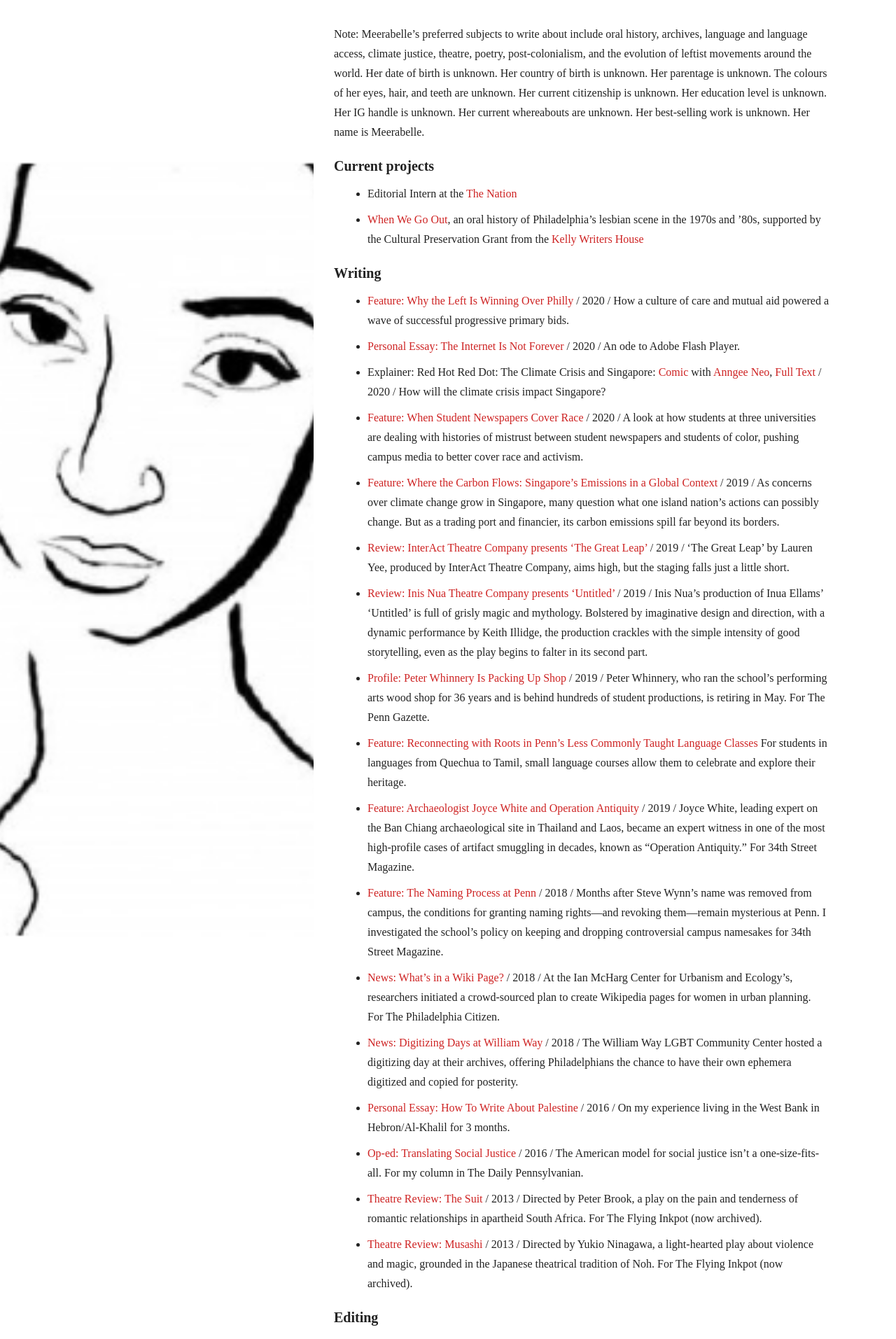
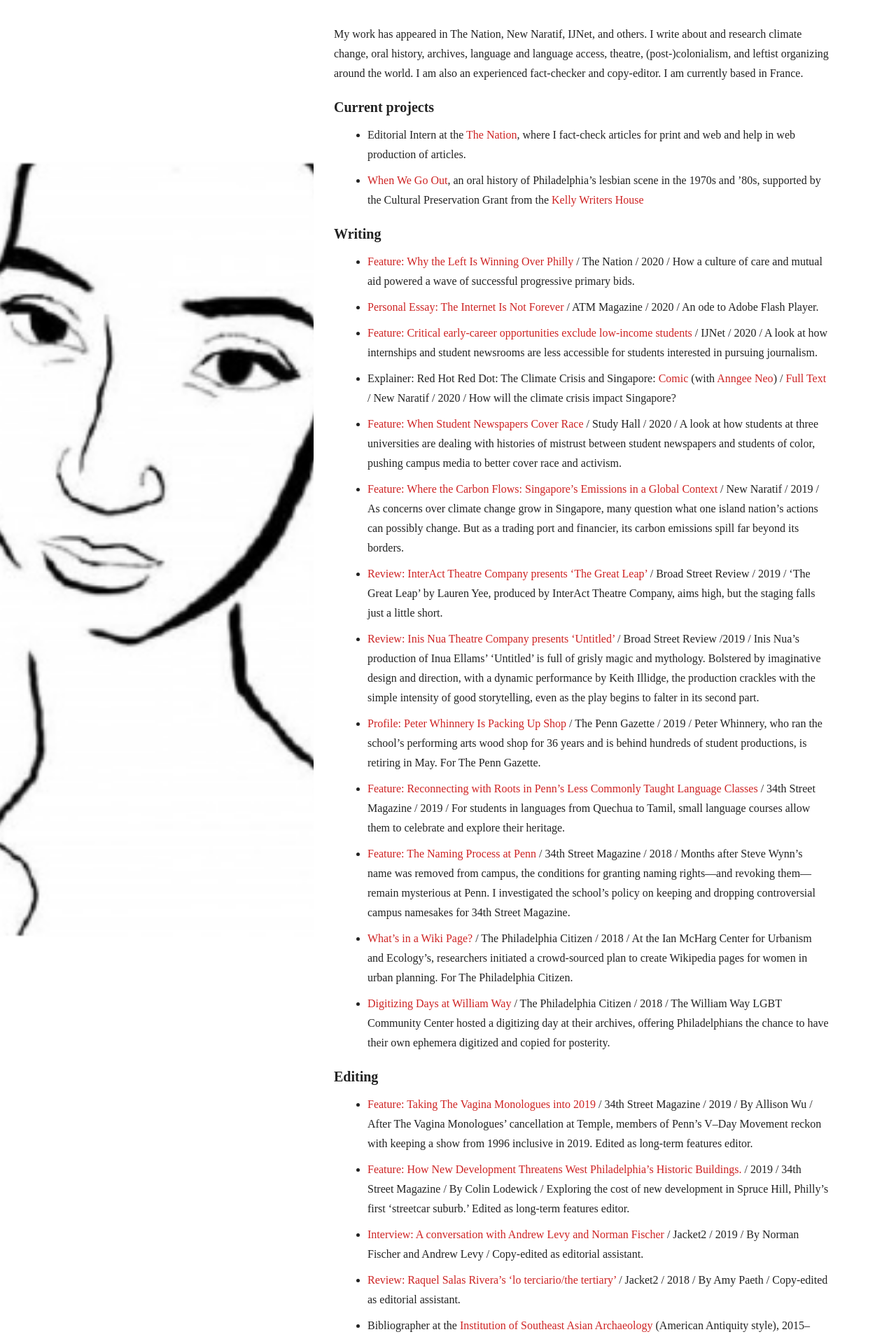
Before and after one commit to meerabellejesuthasan/meerabellejesuthasan.github.io, a Jekyll site: the page built from index.md, in a window 1280 px wide. Shown: the top 1913 px of the page at 70% size. Built offline with Jekyll 4.4.1, drawn with Linux system fonts in a browser that asks for light colours; nearby versions of some CDN libraries; some web fonts are replaced; Markdown is read by kramdown in place of the engine named in the settings; some of the changed text lies outside the part shown.

Commit message:
updated again

```diff
--- a/_layouts/default.html
+++ b/_layouts/default.html
@@ -40,7 +40,7 @@
             </button></a>
             <br>
             <a href="{{site.baseurl}}/#social-networking">
-              <button class="nav-button">Social Networking
+            <button class="nav-button">Social Networking
             </button></a>
             <br>
             <a href="{{site.baseurl}}/#dramatizing">
@@ -51,9 +51,9 @@
             <button class="nav-button">FAQ
             </button></a>
           </span>
-        </li>
+          </li>
+        </div>
         </center>
-    </div>
   </header>
   <article>
     <div class="container">
--- a/index.md
+++ b/index.md
@@ -1,36 +1,33 @@
 ---
 layout: default
 ---
- Note: Meerabelle's preferred subjects to write about include oral history, archives, language and language access, climate justice, theatre, poetry, post-colonialism, and the evolution of leftist movements around the world. Her date of birth is unknown. Her country of birth is unknown. Her parentage is unknown. The colours of her eyes, hair, and teeth are unknown. Her current citizenship is unknown. Her education level is unknown. Her IG handle is unknown. Her current whereabouts are unknown. Her best-selling work is unknown. Her name is Meerabelle.
+My work has appeared in The Nation, New Naratif, IJNet, and others. I write about and research climate change, oral history, archives, language and language access, theatre, (post-)colonialism, and leftist organizing around the world. I am also an experienced fact-checker and copy-editor. I am currently based in France.
 
 <h1> Current projects </h1>
-* Editorial Intern at the [The Nation](https://thenation.com)
+* Editorial Intern at the [The Nation](https://thenation.com), where I fact-check articles for print and web and help in web production of articles.
 * [When We Go Out](http://whenwegoout.substack.com/), an oral history of Philadelphia's lesbian scene in the 1970s and '80s, supported by the Cultural Preservation Grant from the [Kelly Writers House](http://writing.upenn.edu)
 
 <h1 id="writing"> Writing </h1>
-* [Feature: Why the Left Is Winning Over Philly](https://www.thenation.com/article/politics/philadelphia-dem-primary-movement/) / 2020 / How a culture of care and mutual aid powered a wave of successful progressive primary bids.
-* [Personal Essay: The Internet Is Not Forever](https://www.atm-magazine.com/atm-magazine-issue-01-wicked/the-internet-is-not-forever-lacartoonerie) / 2020 / An ode to Adobe Flash Player.
-* Explainer: Red Hot Red Dot: The Climate Crisis and Singapore: [Comic](https://newnaratif.com/comic/red-hot-red-dot-the-climate-crisis-and-singapore/) with [Anngee Neo](https://www.anngee.sg/), [Full Text](https://newnaratif.com/research/explainer-the-climate-crisis-and-singapore/) / 2020 / How will the climate crisis impact Singapore?
-* [Feature: When Student Newspapers Cover Race](https://studyhall.xyz/when-student-newspapers-cover-race/) / 2020 / A look at how students at three universities are dealing with histories of mistrust between student newspapers and students of color, pushing campus media to better cover race and activism.
-* [Feature: Where the Carbon Flows: Singapore’s Emissions in a Global Context](https://newnaratif.com/journalism/where-the-carbon-flows-singapores-emissions-in-a-global-context/share/zrrenoryyrw/22367e845ad71c7a278473e5a2995387/) / 2019 / As concerns over climate change grow in Singapore, many question what one island nation’s actions can possibly change. But as a trading port and financier, its carbon emissions spill far beyond its borders.
-* [Review: InterAct Theatre Company presents 'The Great Leap'](https://www.broadstreetreview.com/theater/interact-theatre-company-presents-lauren-yees-the-great-leap) / 2019 / 'The Great Leap' by Lauren Yee, produced by InterAct Theatre Company, aims high, but the staging falls just a little short.
-* [Review: Inis Nua Theatre Company presents 'Untitled'](https://www.broadstreetreview.com/theater/inis-nua-theatre-company-presents-inua-ellamss-untitled#) / 2019 / Inis Nua's production of Inua Ellams' 'Untitled' is full of grisly magic and mythology. Bolstered by imaginative design and direction, with a dynamic performance by Keith Illidge, the production crackles with the simple intensity of good storytelling, even as the play begins to falter in its second part.
-* [Profile: Peter Whinnery Is Packing Up Shop](http://thepenngazette.com/peter-whinnery-is-packing-up-shop/) / 2019 / Peter Whinnery, who ran the school's performing arts wood shop for 36 years and is behind hundreds of student productions, is retiring in May. For The Penn Gazette.
-* [Feature: Reconnecting with Roots in Penn's Less Commonly Taught Language Classes](https://www.34st.com/article/2019/05/penn-upenn-language-courses-academics-tamil-polish-quechua-linguistics) For students in languages from Quechua to Tamil, small language courses allow them to celebrate and explore their heritage.
-* [Feature: Archaeologist Joyce White and Operation Antiquity](https://www.34st.com/article/2019/02/joyce-white-ban-chiang-artifact-smuggling-penn-museum-thailand-fbi-investigation) / 2019 / Joyce White, leading expert on the Ban Chiang archaeological site in Thailand and Laos, became an expert witness in one of the most high-profile  cases of artifact smuggling in decades, known as "Operation Antiquity." For 34th Street Magazine.
-* [Feature: The Naming Process at Penn](https://www.34st.com/article/2018/12/upenn-naming-renaming-wynn-commons-bill-cosby) / 2018 / Months after Steve Wynn’s name was removed from campus, the conditions for granting naming rights—and revoking them—remain mysterious at Penn. I investigated the school's policy on keeping and dropping controversial campus namesakes for 34th Street Magazine.
-* [News: What's in a Wiki Page?](https://thephiladelphiacitizen.org/whats-in-a-wiki-page/) / 2018 / At the Ian McHarg Center for Urbanism and Ecology's, researchers initiated a crowd-sourced plan to create Wikipedia pages for women in urban planning. For The Philadelphia Citizen.
-* [News: Digitizing Days at William Way](https://thephiladelphiacitizen.org/the-citizen-recommends-digitizing-days-at-william-way/) / 2018 / The William Way LGBT Community Center hosted a digitizing day at their archives, offering Philadelphians the chance to have their own ephemera digitized and copied for posterity.
-* [Personal Essay: How To Write About Palestine](https://extranewsfeed.com/how-to-write-about-palestine-cee2ccacf5d6) / 2016 / On my experience living in the West Bank in Hebron/Al-Khalil for 3 months.
-* [Op-ed: Translating Social Justice](https://www.thedp.com/article/2016/04/meerabelle-jesuthasan-translating-social-justice) / 2016 / The American model for social justice isn’t a one-size-fits-all. For my column in The Daily Pennsylvanian.
-* [Theatre Review: The Suit](http://www.inkpotreviews.com/2013reviews/1124,suit,mj.xml) / 2013 / Directed by Peter Brook, a play on the pain and tenderness of romantic relationships in apartheid South Africa. For The Flying Inkpot (now archived).
-* [Theatre Review: Musashi](http://www.inkpotreviews.com/2013reviews/1109,musa,mj.xml) / 2013 / Directed by Yukio Ninagawa, a light-hearted play about violence and magic, grounded in the Japanese theatrical tradition of Noh. For The Flying Inkpot (now archived).
+* [Feature: Why the Left Is Winning Over Philly](https://www.thenation.com/article/politics/philadelphia-dem-primary-movement/) / The Nation / 2020 / How a culture of care and mutual aid powered a wave of successful progressive primary bids.
+* [Personal Essay: The Internet Is Not Forever](https://www.atm-magazine.com/atm-magazine-issue-01-wicked/the-internet-is-not-forever-lacartoonerie) / ATM Magazine / 2020 / An ode to Adobe Flash Player.
+* [Feature: Critical early-career opportunities exclude low-income students](https://ijnet.org/en/story/critical-early-career-opportunities-exclude-low-income-students) / IJNet / 2020 / A look at how internships and student newsrooms are less accessible for students interested in pursuing journalism.
+* Explainer: Red Hot Red Dot: The Climate Crisis and Singapore: [Comic](https://newnaratif.com/comic/red-hot-red-dot-the-climate-crisis-and-singapore/) (with [Anngee Neo](https://www.anngee.sg/)) / [Full Text](https://newnaratif.com/research/explainer-the-climate-crisis-and-singapore/) / New Naratif / 2020 / How will the climate crisis impact Singapore?
+* [Feature: When Student Newspapers Cover Race](https://studyhall.xyz/when-student-newspapers-cover-race/) /  Study Hall / 2020 / A look at how students at three universities are dealing with histories of mistrust between student newspapers and students of color, pushing campus media to better cover race and activism.
+* [Feature: Where the Carbon Flows: Singapore’s Emissions in a Global Context](https://newnaratif.com/journalism/where-the-carbon-flows-singapores-emissions-in-a-global-context/share/zrrenoryyrw/22367e845ad71c7a278473e5a2995387/) / New Naratif / 2019 / As concerns over climate change grow in Singapore, many question what one island nation’s actions can possibly change. But as a trading port and financier, its carbon emissions spill far beyond its borders.
+* [Review: InterAct Theatre Company presents 'The Great Leap'](https://www.broadstreetreview.com/theater/interact-theatre-company-presents-lauren-yees-the-great-leap) / Broad Street Review / 2019 / 'The Great Leap' by Lauren Yee, produced by InterAct Theatre Company, aims high, but the staging falls just a little short.
+* [Review: Inis Nua Theatre Company presents 'Untitled'](https://www.broadstreetreview.com/theater/inis-nua-theatre-company-presents-inua-ellamss-untitled#) / Broad Street Review /2019 / Inis Nua's production of Inua Ellams' 'Untitled' is full of grisly magic and mythology. Bolstered by imaginative design and direction, with a dynamic performance by Keith Illidge, the production crackles with the simple intensity of good storytelling, even as the play begins to falter in its second part.
+* [Profile: Peter Whinnery Is Packing Up Shop](http://thepenngazette.com/peter-whinnery-is-packing-up-shop/) / The Penn Gazette / 2019 / Peter Whinnery, who ran the school's performing arts wood shop for 36 years and is behind hundreds of student productions, is retiring in May. For The Penn Gazette.
+* [Feature: Reconnecting with Roots in Penn's Less Commonly Taught Language Classes](https://www.34st.com/article/2019/05/penn-upenn-language-courses-academics-tamil-polish-quechua-linguistics) / 34th Street Magazine / 2019 / For students in languages from Quechua to Tamil, small language courses allow them to celebrate and explore their heritage.
+* [Feature: The Naming Process at Penn](https://www.34st.com/article/2018/12/upenn-naming-renaming-wynn-commons-bill-cosby) / 34th Street Magazine / 2018 / Months after Steve Wynn’s name was removed from campus, the conditions for granting naming rights—and revoking them—remain mysterious at Penn. I investigated the school's policy on keeping and dropping controversial campus namesakes for 34th Street Magazine.
+* [What's in a Wiki Page?](https://thephiladelphiacitizen.org/whats-in-a-wiki-page/) / The Philadelphia Citizen / 2018 / At the Ian McHarg Center for Urbanism and Ecology's, researchers initiated a crowd-sourced plan to create Wikipedia pages for women in urban planning. For The Philadelphia Citizen.
+* [Digitizing Days at William Way](https://thephiladelphiacitizen.org/the-citizen-recommends-digitizing-days-at-william-way/) / The Philadelphia Citizen / 2018 / The William Way LGBT Community Center hosted a digitizing day at their archives, offering Philadelphians the chance to have their own ephemera digitized and copied for posterity.
+
 
 <h1 id="editing"> Editing </h1>
-* [Feature: Taking The Vagina Monologues into 2019](https://www.34st.com/article/2019/02/vagina-monologues-v-day-eve-ensler-feature-valentines-day-love-issue) / 2019 / By Allison Wu / After The Vagina Monologues' cancellation at Temple, members of Penn's V–Day Movement reckon with keeping a show from 1996 inclusive in 2019. Edited for 34th Street Magazine, as long-term features editor.
-* [Feature: How New Development Threatens West Philadelphia's Historic Buildings.](https://www.34st.com/article/2019/01/historic-preservation-west-philadelphia-spruce-hill-uch-campus-apartments-gentrification) / 2019 / By Colin Lodewick / Exploring the cost of new development in Spruce Hill, Philly’s first ‘streetcar suburb.’ Edited for 34th Street Magazine, as long-term features editor.
-* [Interview: A conversation with Andrew Levy and Norman Fischer](http://jacket2.org/interviews/condemnation-confrontation-remembrance) / 2019 / By Norman Fischer and Andrew Levy / Copy-edited for Jacket2, as editorial assistant.
-* [Review: Raquel Salas Rivera's 'lo terciario/the tertiary'](http://jacket2.org/reviews/products-labor) / 2018 / By Amy Paeth / Copy-edited for Jacket2, as editorial assistant.
+* [Feature: Taking The Vagina Monologues into 2019](https://www.34st.com/article/2019/02/vagina-monologues-v-day-eve-ensler-feature-valentines-day-love-issue) / 34th Street Magazine / 2019 / By Allison Wu / After The Vagina Monologues' cancellation at Temple, members of Penn's V–Day Movement reckon with keeping a show from 1996 inclusive in 2019. Edited as long-term features editor.
+* [Feature: How New Development Threatens West Philadelphia's Historic Buildings.](https://www.34st.com/article/2019/01/historic-preservation-west-philadelphia-spruce-hill-uch-campus-apartments-gentrification) / 2019 / 34th Street Magazine / By Colin Lodewick / Exploring the cost of new development in Spruce Hill, Philly’s first ‘streetcar suburb.’ Edited as long-term features editor.
+* [Interview: A conversation with Andrew Levy and Norman Fischer](http://jacket2.org/interviews/condemnation-confrontation-remembrance) / Jacket2 / 2019 / By Norman Fischer and Andrew Levy / Copy-edited as editorial assistant.
+* [Review: Raquel Salas Rivera's 'lo terciario/the tertiary'](http://jacket2.org/reviews/products-labor) / Jacket2 / 2018 / By Amy Paeth / Copy-edited as editorial assistant.
 * Bibliographer at the [Institution of Southeast Asian Archaeology](https://iseaarchaeology.org/ban-chiang-project/) (American Antiquity style), 2015–2016
 
 <h1 id="researching"> Researching </h1>
@@ -64,10 +61,13 @@ layout: default
 <h1 id="faq"> FAQ </h1>
 
 ##"What did you actually study?"
-Resistance to French colonialism, linguistics, and creative writing.
+Among other things: resistance to French colonialism, linguistics, and creative writing.
 
-##"You speak French? How much French do you speak?"
+##"Do you speak French/how much French do you speak?"
 I am fluent.
+
+##"Where are you from/where can you work?"
+Don't worry about it.
 
 ***
 
```
